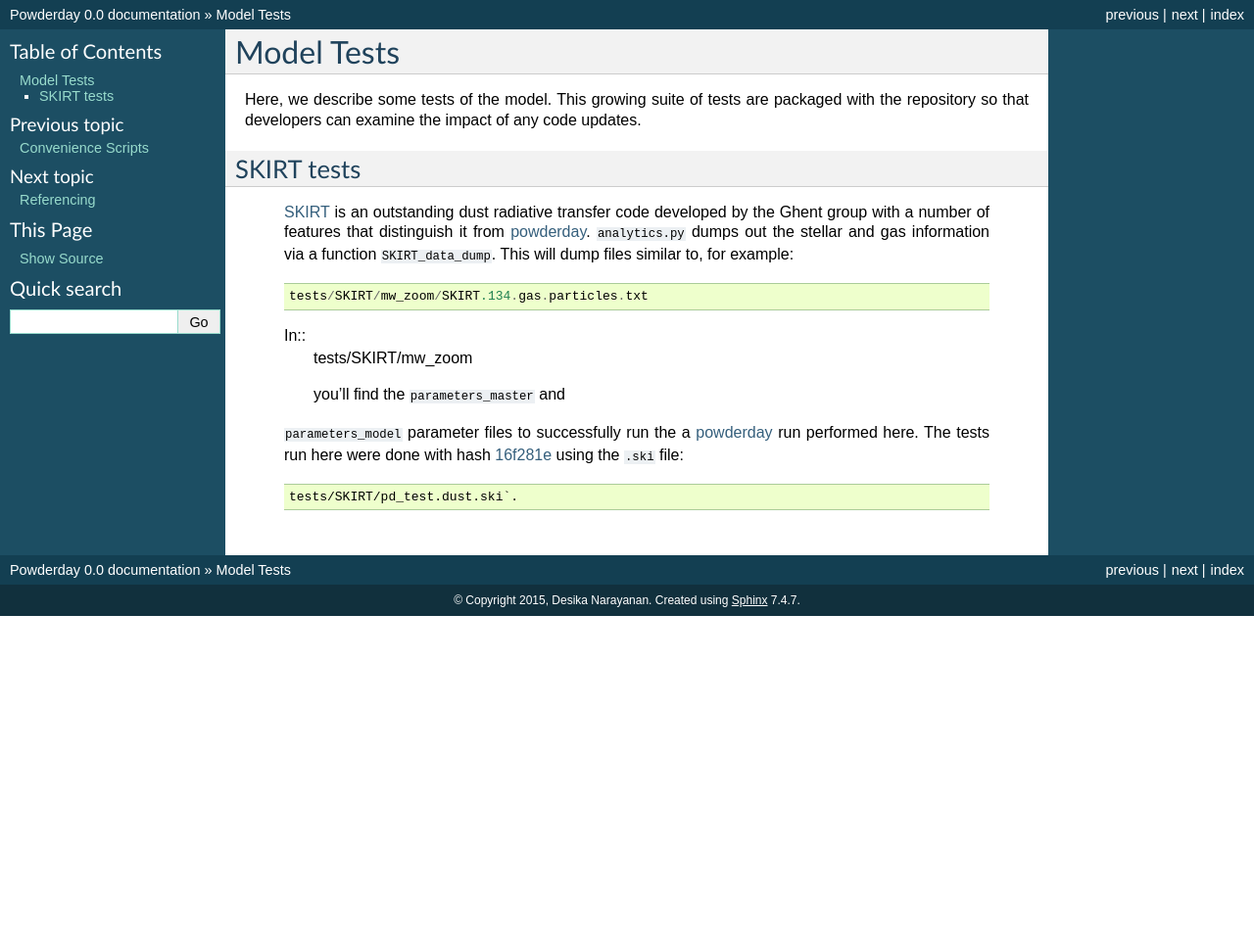
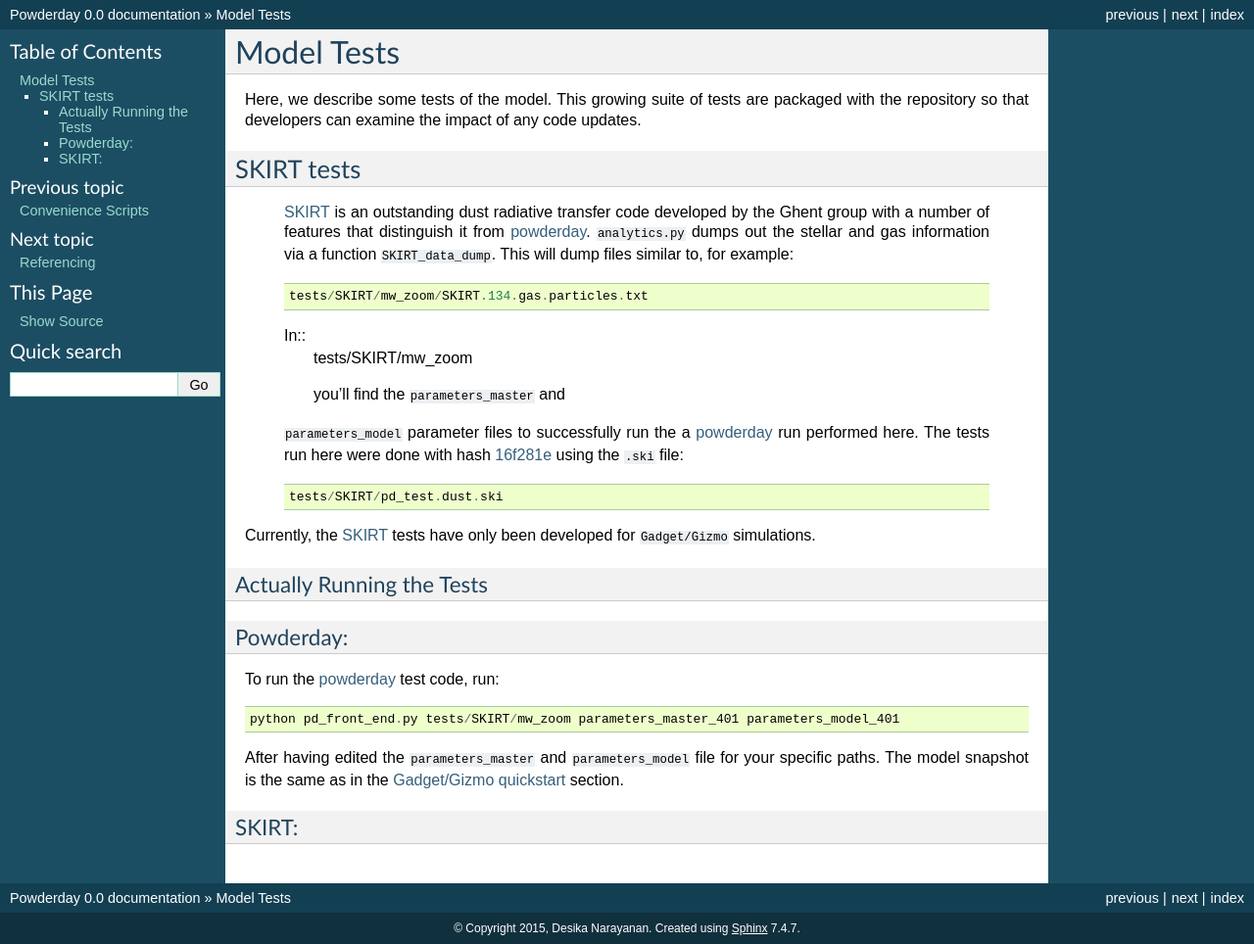
Before and after one commit to dnarayanan/powderday, a Sphinx documentation site: the page built from docs/tests.rst, in a window 1280 px wide. Shown: the whole page at 98% size. Built offline with Sphinx 7.4.7, drawn with Linux system fonts in a browser that asks for light colours; before the commit the page ends 900 px from its top, so only the background shows below that.

Commit message:
more SKIRT test updates

```diff
--- a/docs/tests.rst
+++ b/docs/tests.rst
@@ -27,4 +27,28 @@
  here.  The tests run here were done with hash `16f281e
  <https://bitbucket.org/desika/powderday/commits/16f281e9fa156d7ef0d412a8acbc253bd1aa1389>`_
  using the ``.ski`` file::
-   tests/SKIRT/pd_test.dust.ski`.
+   tests/SKIRT/pd_test.dust.ski
+
+Currently, the `SKIRT <http://www.skirt.ugent.be/root/index.html>`_
+tests have only been developed for ``Gadget/Gizmo`` simulations.
+
+Actually Running the Tests
+--------------
+
+
+Powderday:
+--------------
+
+To run the `powderday <https://bitbucket.org/desika/powderday>`_ test
+code, run::
+  python pd_front_end.py tests/SKIRT/mw_zoom parameters_master_401 parameters_model_401
+
+After having edited the ``parameters_master`` and ``parameters_model``
+file for your specific paths.  The model snapshot is the same as in
+the `Gadget/Gizmo quickstart
+<https://powderday.readthedocs.io/en/latest/quickstart.html#gadget-gizmo>`_ section.
+
+
+
+SKIRT:
+--------------
```
Also changed, not shown: docs/installation.rst (+10 -2 lines).
